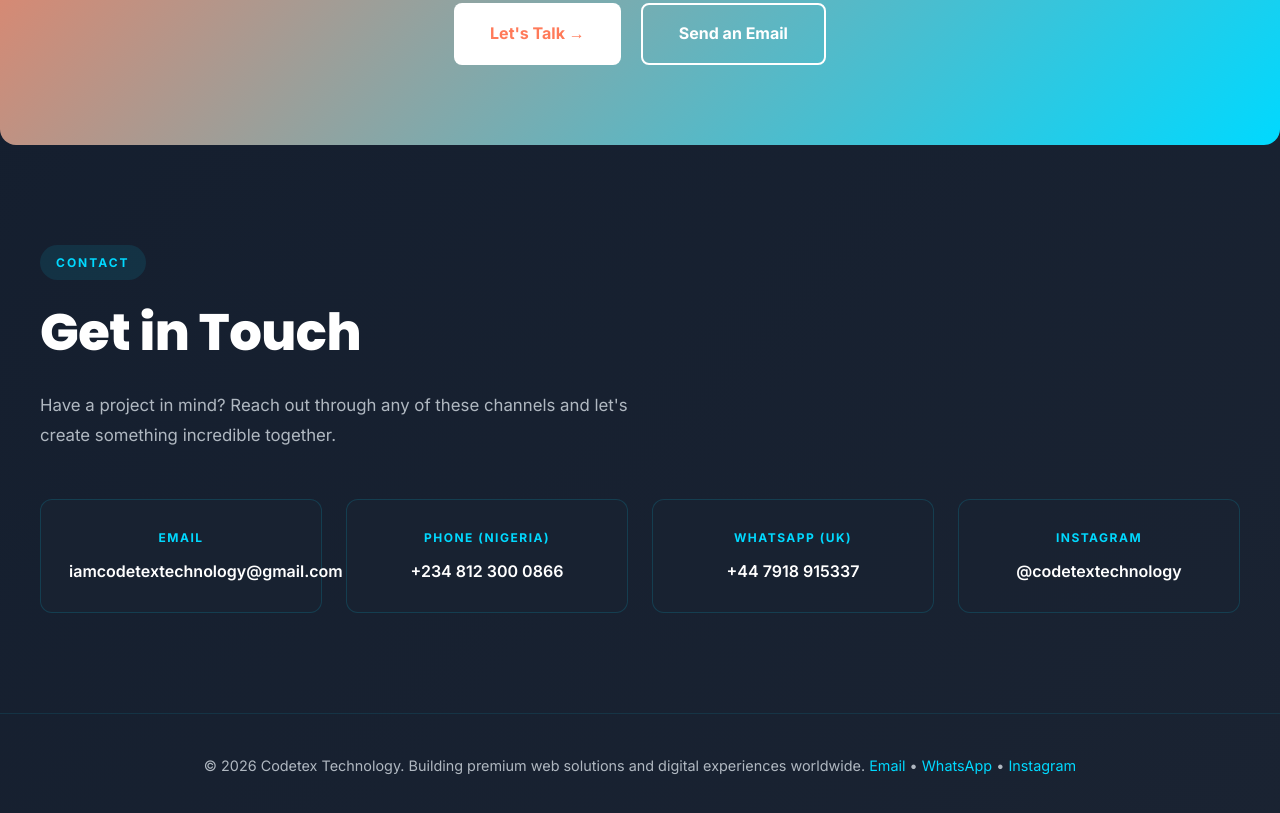
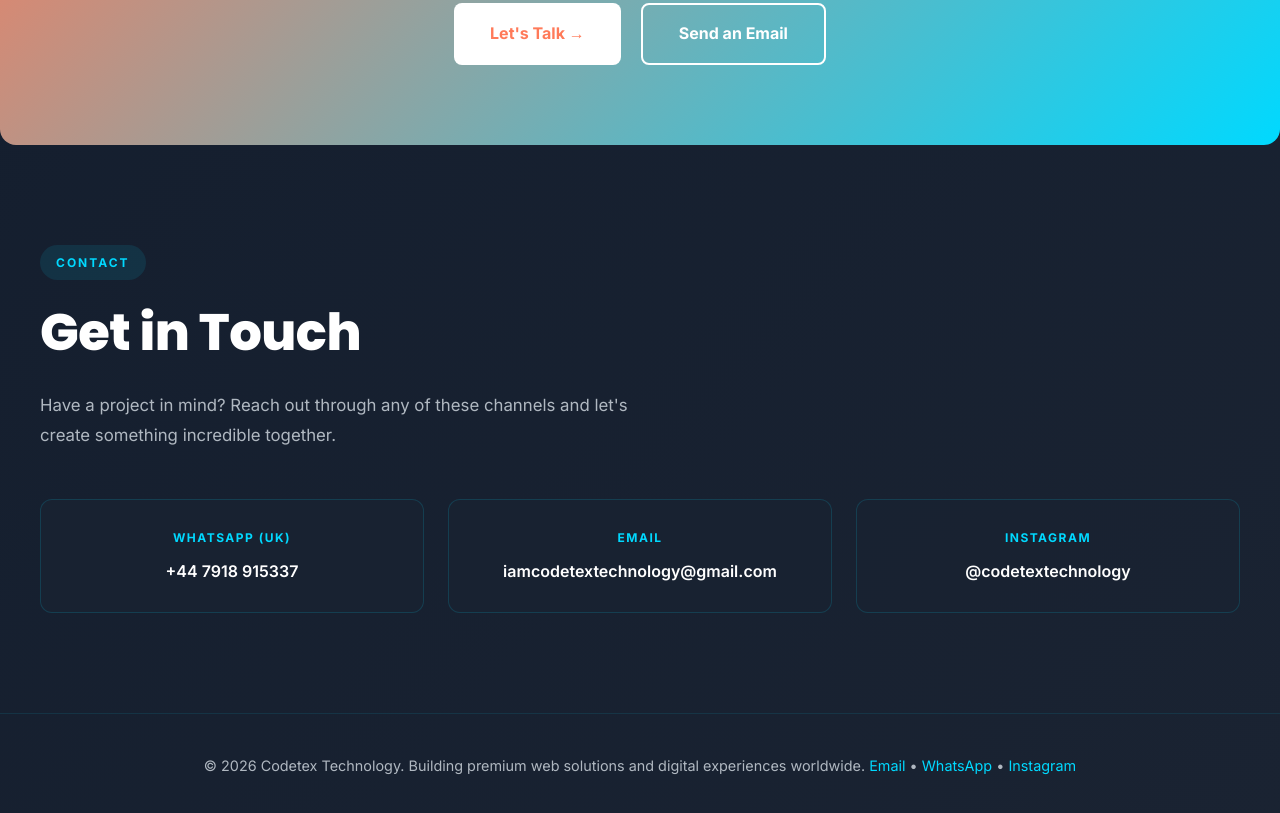
Before and after one commit to Nelsontitus/CODETEXTECHNOLOGY, a plain HTML site: page index.html in a window 1280 px wide. Shown: the part 3819-4632 px from the top of the page. Drawn offline with Linux system fonts and the light colour scheme.

Commit message:
Updated website code

```diff
--- a/index.html
+++ b/index.html
@@ -1180,20 +1180,15 @@
 
       <div class="contact-grid">
         <div class="contact-item">
-          <div class="contact-label">Email</div>
-          <a href="mailto:iamcodetextechnology@gmail.com">iamcodetextechnology@gmail.com</a>
-        </div>
-
-        <div class="contact-item">
-          <div class="contact-label">Phone (Nigeria)</div>
-          <a href="tel:+2348123000866">+234 812 300 0866</a>
-        </div>
-
-        <div class="contact-item">
           <div class="contact-label">WhatsApp (UK)</div>
           <a href="https://wa.me/447918915337" target="_blank" rel="noopener noreferrer">
             +44 7918 915337
           </a>
+        </div>
+
+        <div class="contact-item">
+          <div class="contact-label">Email</div>
+          <a href="mailto:iamcodetextechnology@gmail.com">iamcodetextechnology@gmail.com</a>
         </div>
 
         <div class="contact-item">
```
